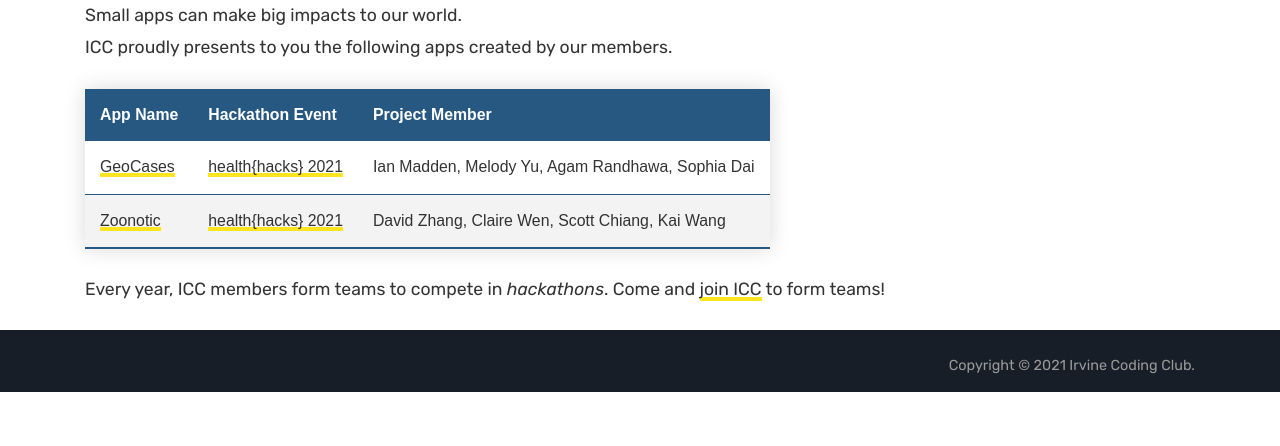
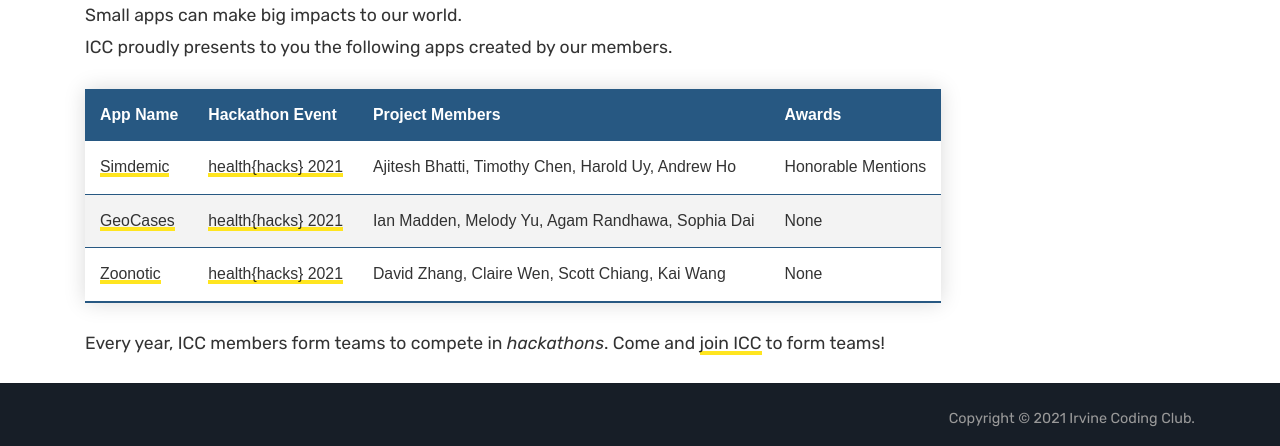
Before and after one commit to irvinecodingclub/irvinecodingclub.github.io, a Jekyll site: the page built from hackathon.md, in a window 1280 px wide and 927 px high, cut to the strip 481-927 px from the top of the window. Built offline with Jekyll 4.4.1, drawn with Linux system fonts in a browser that asks for light colours.

Commit message:
Update hackathon.md

```diff
--- a/hackathon.md
+++ b/hackathon.md
@@ -14,21 +14,29 @@ ICC proudly presents to you the following apps created by our members.
         <tr>
             <th>App Name</th>
             <th>Hackathon Event</th>
-            <th>Project Member</th>
+            <th>Project Members</th>
+            <th>Awards</th>
         </tr>
     </thead>
     <tbody>
         <tr>
+            <td><a href="https://simdemic.timothychen.repl.co/">Simdemic</a></td>
+            <td><a href="https://healthhacks.tech">health{hacks} 2021</a></td>
+            <td>Ajitesh Bhatti, Timothy Chen, Harold Uy, Andrew Ho</td>
+            <td>Honorable Mentions</td>
+        </tr>
+        <tr>
             <td><a href="https://geocases.irvinecoding.club">GeoCases</a></td>
             <td><a href="https://healthhacks.tech">health{hacks} 2021</a></td>
             <td>Ian Madden, Melody Yu, Agam Randhawa, Sophia Dai</td>
+            <td>None</td>
         </tr>
         <tr>
             <td><a href="https://zoonotic.irvinecoding.club">Zoonotic</a></td>
             <td><a href="https://healthhacks.tech">health{hacks} 2021</a></td>
             <td>David Zhang, Claire Wen, Scott Chiang, Kai Wang</td>
+            <td>None</td>
         </tr>
-        <!-- and so on... -->
     </tbody>
 </table>
 
```
